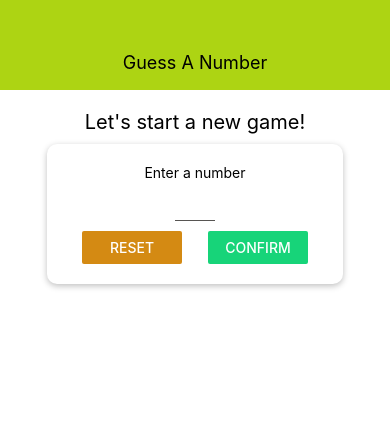
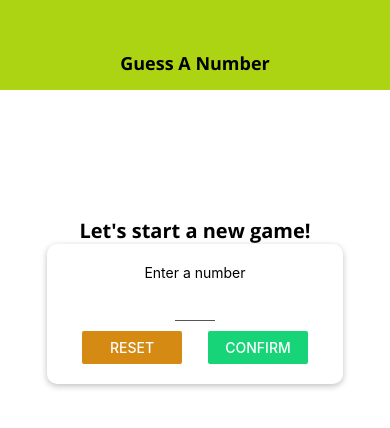
Before and after one commit to Tcoded/Guess-A-Number, a React Native app: screen / in a window 390 px wide. Shown: the top 428 px of the page. Built offline with nearby package versions, Linux system fonts and the light colour scheme.

Commit message:
added custom fonts and global style sheet

```diff
--- a/App.js
+++ b/App.js
@@ -1,14 +1,28 @@
 import React, { useState } from 'react';
-import { StyleSheet, Text, View } from 'react-native';
+import { StyleSheet, View } from 'react-native';
+import * as Font from 'expo-font';
+import { AppLoading } from 'expo';
 
 import Header from './components/Header';
 import GameStartScreen from './screens/GameStartScreen';
 import GameActiveScreen from './screens/GameActiveScreen';
 import GameOverScreen from './screens/GameOverScreen';
 
+const fetchFonts = () => {
+  return Font.loadAsync({
+    'open-sans': require('./assets/fonts/OpenSans-Regular.ttf'),
+    'open-sans-bold': require('./assets/fonts/OpenSans-Bold.ttf')
+  });
+};
+
 export default function App() {
   const [userNumber, setUserNumber] = useState();
   const [roundNumber, setRoundNumber] = useState(0);
+  const [dataLoaded, setDataLoaded] = useState(false);
+
+  if (!dataLoaded) {
+    return <AppLoading startAsync={fetchFonts} onFinish={() => setDataLoaded(true)} />;
+  }
 
   const restartGameHandler = () => {
     setRoundNumber(0);
--- a/components/Header.js
+++ b/components/Header.js
@@ -22,7 +22,8 @@
     },
     headerTitle: {
         color: 'black',
-        fontSize: 18
+        fontSize: 18,
+        fontFamily: 'open-sans-bold'
     }
 });
 
--- /dev/null
+++ b/constants/defaultStyles.js
@@ -0,0 +1,11 @@
+import { StyleSheet } from 'react-native';
+
+export default StyleSheet.create({
+    bodyText: {
+        fontFamily: 'open-sans'
+    },
+    title: {
+        fontFamily: 'open-sans-bold',
+        fontSize: 20
+    }
+});
--- a/package.json
+++ b/package.json
@@ -12,7 +12,8 @@
     "react": "~16.9.0",
     "react-dom": "~16.9.0",
     "react-native": "https://github.com/expo/react-native/archive/sdk-36.0.0.tar.gz",
-    "react-native-web": "~0.11.7"
+    "react-native-web": "~0.11.7",
+    "expo-font": "~8.0.0"
   },
   "devDependencies": {
     "babel-preset-expo": "~8.0.0",
--- a/screens/GameActiveScreen.js
+++ b/screens/GameActiveScreen.js
@@ -64,7 +64,8 @@
     screen: {
         flex: 1,
         padding: 10,
-        alignItems: 'center'
+        alignItems: 'center',
+        marginTop: '30%'
     },
     buttonContainer: {
         flexDirection: 'row',
--- a/screens/GameOverScreen.js
+++ b/screens/GameOverScreen.js
@@ -1,11 +1,13 @@
 import React from 'react';
 import { View, Text, StyleSheet, Button } from 'react-native';
+
+import DefaultStyles from '../constants/defaultStyles';
 
 const GameOverScreen = props => {
     return (
         <View style={styles.screen}>
-            <Text>GAME OVER!</Text>
-            <Text>The computer took {props.roundNumber} rounds</Text>
+            <Text style={DefaultStyles.title}>GAME OVER!</Text>
+            <Text style={DefaultStyles.bodyText, styles.centralText}>The computer took {props.roundNumber} rounds</Text>
             <Button title="Play again?" onPress={props.onRestartGame} />
         </View>
     );
@@ -15,7 +17,10 @@
     screen: {
         flex: 1,
         justifyContent: 'center',
-        alignItems: 'center'
+        alignItems: 'center',
+    },
+    centralText: {
+        paddingVertical: 30
     }
 });
 
--- a/screens/GameStartScreen.js
+++ b/screens/GameStartScreen.js
@@ -13,6 +13,7 @@
 import Input from '../components/Input'
 import NumberBox from '../components/NumberBox';
 import Block from '../components/Block';
+import DefaultStyles from '../constants/defaultStyles';
 
 const GameStartScreen = props => {
     const [enteredValue, setEnteredValue] = useState('');
@@ -61,7 +62,7 @@
             Keyboard.dismiss();
         }}>
             <View style={styles.screen}>
-                <Text style={styles.title}>Let's start a new game!</Text>
+                <Text style={styles.title, DefaultStyles.title}>Let's start a new game!</Text>
                 <Block style={styles.inputContainer}>
                     <Text>Enter a number</Text>
                     <Input
@@ -102,9 +103,9 @@
         flex: 1,
         padding: 10,
         alignItems: 'center',
+        marginTop: '30%'
     },
     title: {
-        fontSize: 20,
         marginVertical: 10,
     },
     inputContainer: {
```
Also changed, not shown: assets/fonts/OpenSans-Bold.ttf (added), assets/fonts/OpenSans-Regular.ttf (added).
